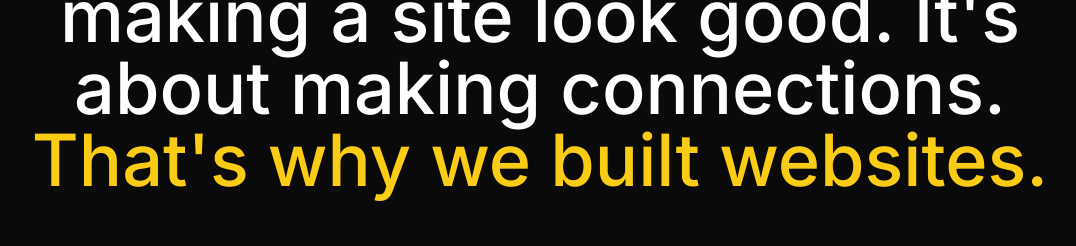
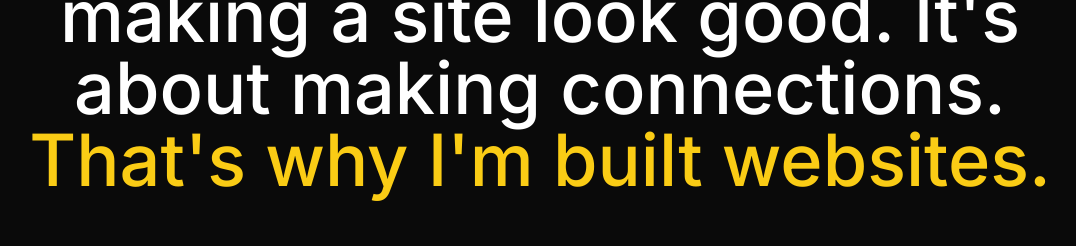
Before and after one commit to Ferdianto22/Portfolio-Website, a Next.js app: page / in a window 1280 px wide. Shown: the part 1200-1446 px from the top of the page, without its empty margins (100-1176 px from the left). Built offline with nearby package versions, Linux system fonts and the light colour scheme.

Commit message:
Replace some words

```diff
--- a/src/sections/About.tsx
+++ b/src/sections/About.tsx
@@ -49,7 +49,7 @@ export default function About() {
                             ))}
                         </span>
                         <span className="text-yellow-400 block">
-                            That&apos;s why we built websites.
+                            That&apos;s why I'm built websites.
                         </span>
                     </div>
                 </div>
--- a/src/sections/QnA.tsx
+++ b/src/sections/QnA.tsx
@@ -37,7 +37,7 @@ export default function Faqs() {
                     <Tag>Faqs</Tag>
                 </div>
                 <h2 className="text-6xl font-medium mt-6 text-center max-w-xl mx-auto">
-                    Questions? We&apos;ve got{" "}
+                    Questions? I&apos;ve got{" "}
                     <span className="text-yellow-400">answers</span>
                 </h2>
 
```
